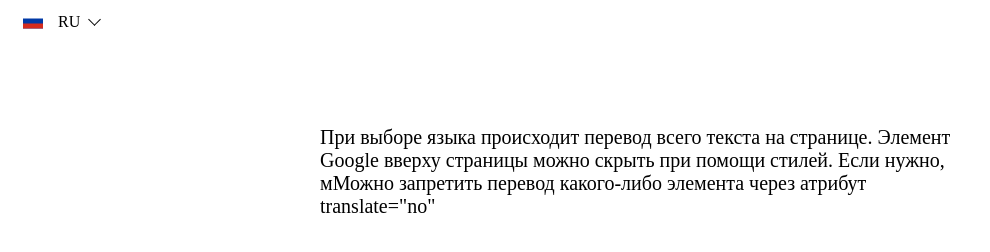
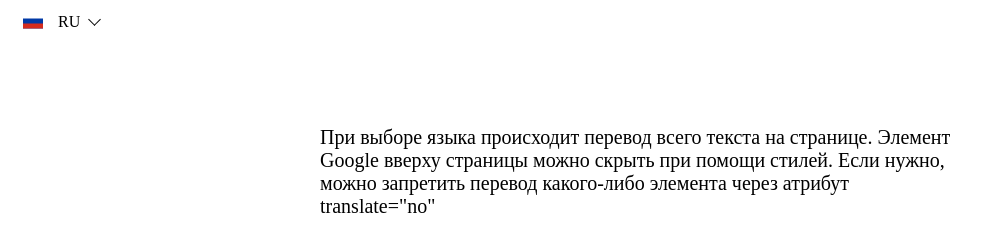
Before and after one commit to KirillMorenets/materials, a plain HTML site: page language switcher/index.html in a window 1280 px wide. Shown: the whole page, without its empty margins (0-990 px from the left). Drawn offline with Linux system fonts and the light colour scheme.

Commit message:
language switch

```diff
--- a/language switcher/index.html
+++ b/language switcher/index.html
@@ -72,7 +72,7 @@
         </div>
     </div>
     <br><br><br><br><br>
-    <p style="width: 50vw; margin: 0 auto; font-size: 20px;">При выборе языка происходит перевод всего текста на странице. Элемент Google вверху страницы можно скрыть при помощи стилей. Если нужно, мМожно запретить перевод какого-либо элемента через атрибут translate="no"</p>
+    <p style="width: 50vw; margin: 0 auto; font-size: 20px;">При выборе языка происходит перевод всего текста на странице. Элемент Google вверху страницы можно скрыть при помощи стилей. Если нужно, можно запретить перевод какого-либо элемента через атрибут translate="no"</p>
 
     <script>
         // switch for language
```
